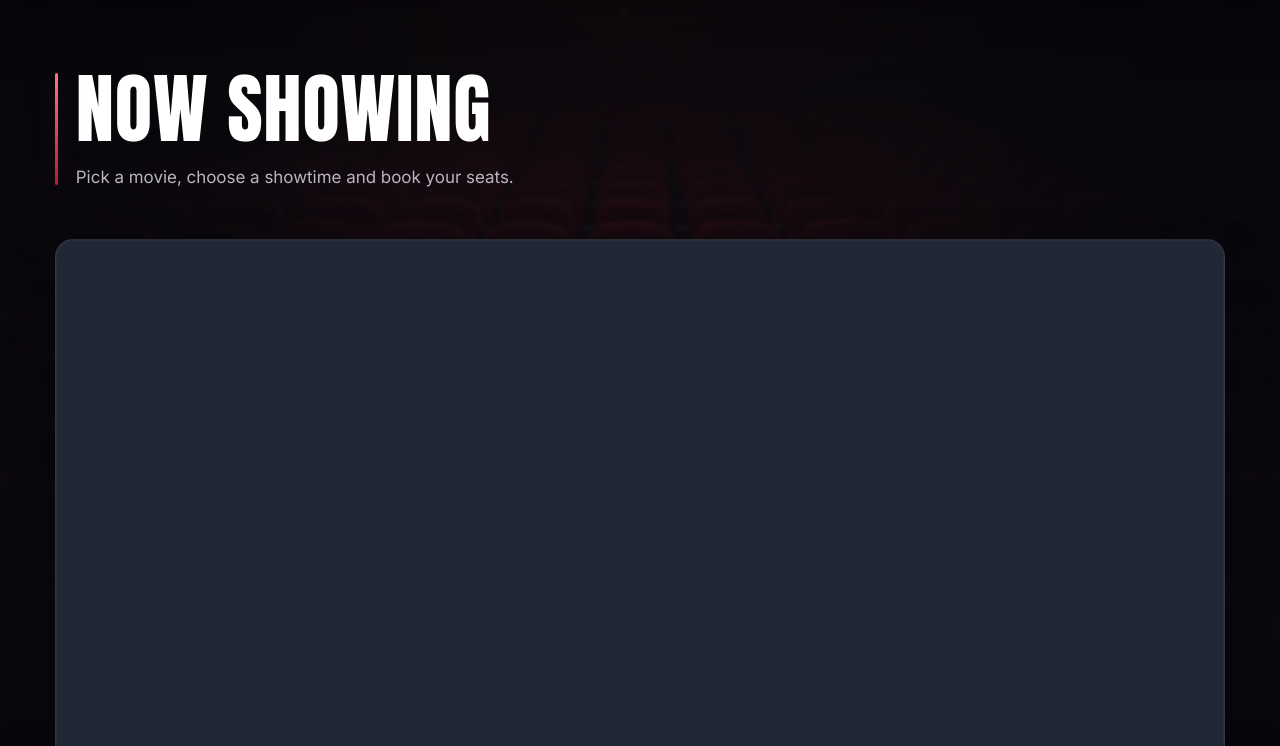
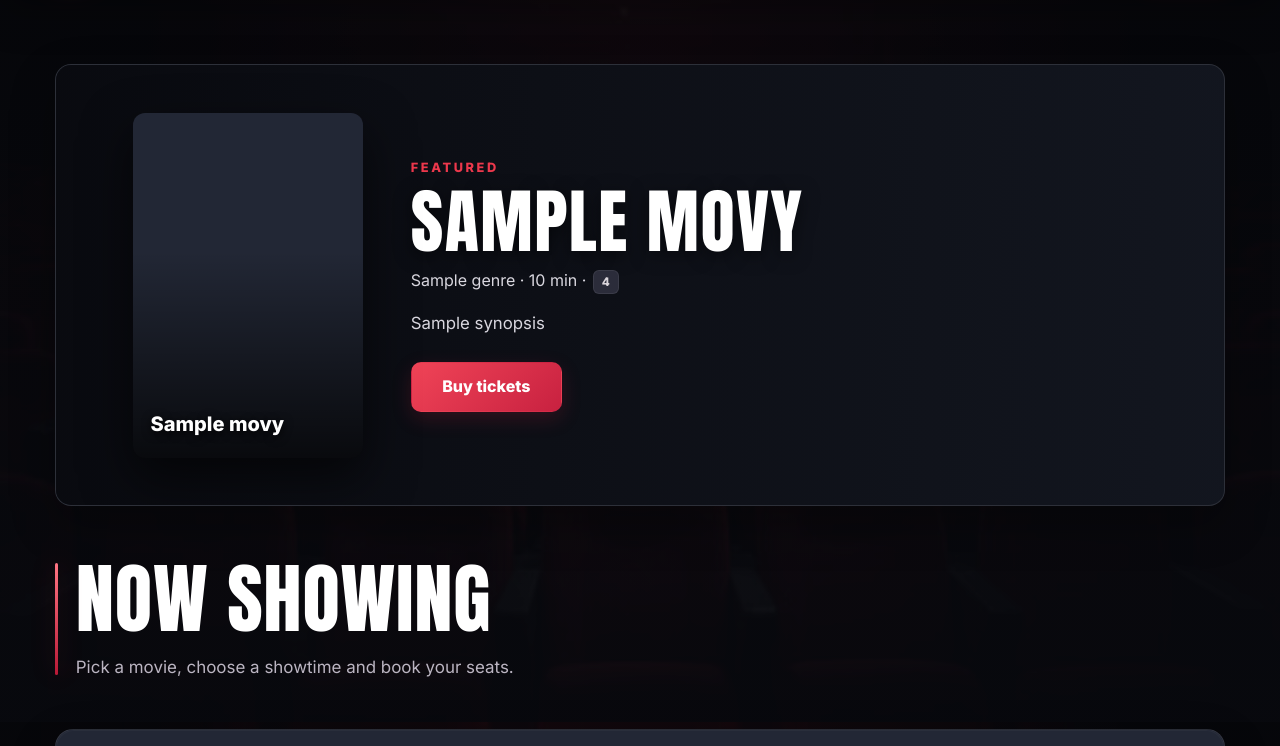
Before and after one commit to kalejandra-dev/Cinema, a Flask app: template cinema/templates/main/index.html in a window 1280 px wide. Shown: the part 78-824 px from the top of the page. Run offline with Flask 3, Linux system fonts and the light colour scheme; the template is opened without the code that fills it: most values are stand-ins (such as "Sample title", 1, 10 or a date in 2020).

Commit message:
carousel

```diff
--- a/cinema/static/carousel.js
+++ b/cinema/static/carousel.js
@@ -11,7 +11,7 @@ document.addEventListener("DOMContentLoaded", () => {
     const nextButton = carousel.querySelector(".carousel-next");
     if (slides.length < 2) return;
 
-    const INTERVAL = 5000;  // milliseconds between slides
+    const INTERVAL = 3000;  // milliseconds between slides
     // Don't move by itself if the user asked the system for reduced motion
     const reduceMotion = window.matchMedia("(prefers-reduced-motion: reduce)").matches;
     let current = 0;
--- a/cinema/templates/main/index.html
+++ b/cinema/templates/main/index.html
@@ -1,6 +1,45 @@
 {% extends "base.html" %}
 {% block title %}Now showing{% endblock %}
 {% block content %}
+{% set featured = movies[:5] %}
+{% if featured %}
+<section class="carousel" aria-roledescription="carousel" aria-label="Featured movies">
+  <div class="carousel-track">
+    {% for movie in featured %}
+    <article class="slide{% if loop.first %} is-active{% endif %}"
+             aria-roledescription="slide" aria-label="{{ loop.index }} of {{ featured|length }}"
+             aria-hidden="{{ 'false' if loop.first else 'true' }}">
+      {% if movie.poster_data %}
+      <div class="slide-bg"
+           style="background-image: url('{{ url_for('main.movie_poster', movie_id=movie.id) }}');"></div>
+      {% endif %}
+      <div class="slide-content">
+        {% with extra_class = "slide-poster" %}{% include "_poster.html" %}{% endwith %}
+        <div class="slide-text">
+          <p class="slide-kicker">Featured</p>
+          <h2 class="slide-title">{{ movie.title }}</h2>
+          <p class="slide-meta">{{ movie.genre }} · {{ movie.duration }} min · <span class="tag">{{ movie.age_rating }}</span></p>
+          <p class="slide-synopsis">{{ movie.synopsis | truncate(180) }}</p>
+          <a class="btn btn-large" href="{{ url_for('main.movie_detail', movie_id=movie.id) }}">Buy tickets</a>
+        </div>
+      </div>
+    </article>
+    {% endfor %}
+  </div>
+
+  {% if featured|length > 1 %}
+  <button class="carousel-arrow carousel-prev" type="button" aria-label="Previous movie">&#8249;</button>
+  <button class="carousel-arrow carousel-next" type="button" aria-label="Next movie">&#8250;</button>
+  <div class="carousel-dots">
+    {% for movie in featured %}
+    <button class="carousel-dot{% if loop.first %} is-active{% endif %}" type="button"
+            aria-label="Show {{ movie.title }}"></button>
+    {% endfor %}
+  </div>
+  {% endif %}
+</section>
+{% endif %}
+
 <section class="hero">
   <h1>Now showing</h1>
   <p>Pick a movie, choose a showtime and book your seats.</p>
@@ -20,4 +59,6 @@
   <p class="empty">There are no movies showing in the next days.</p>
   {% endfor %}
 </div>
+
+<script src="{{ url_for('static', filename='carousel.js') }}"></script>
 {% endblock %}
```
